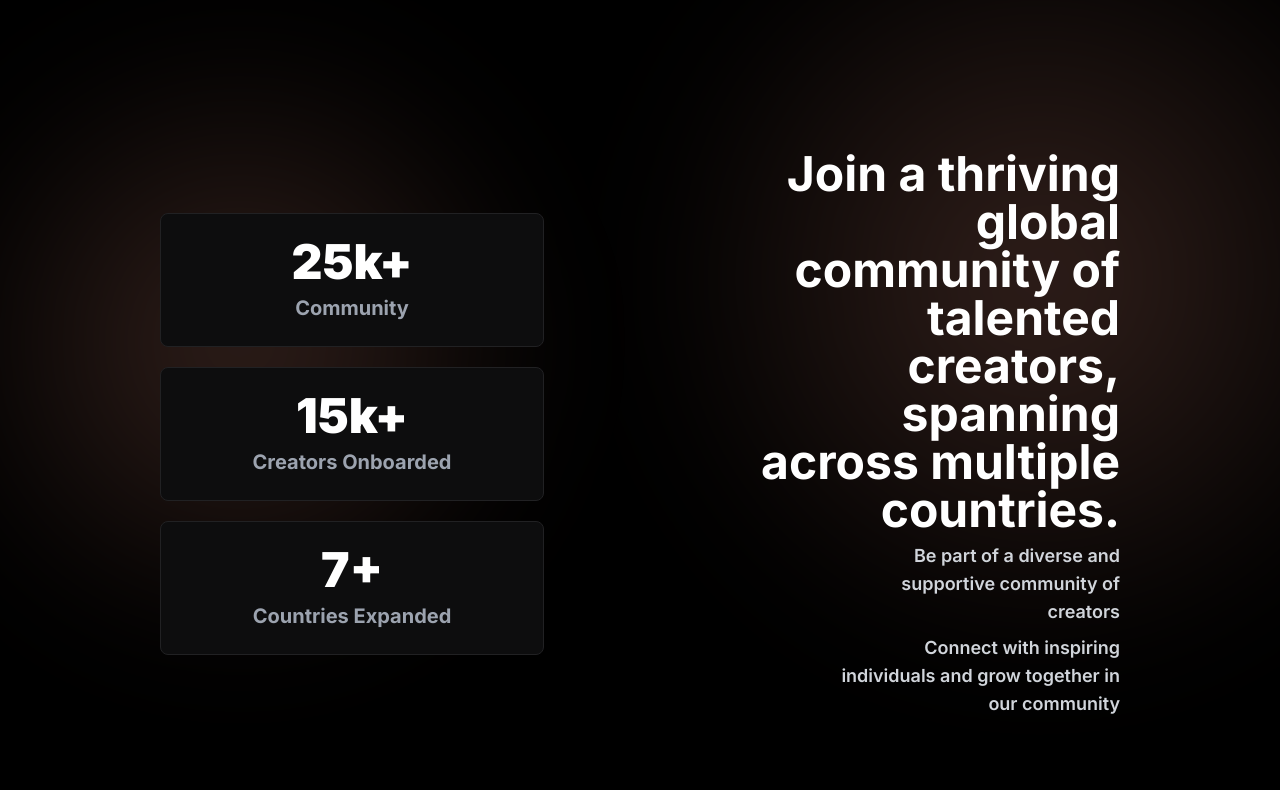
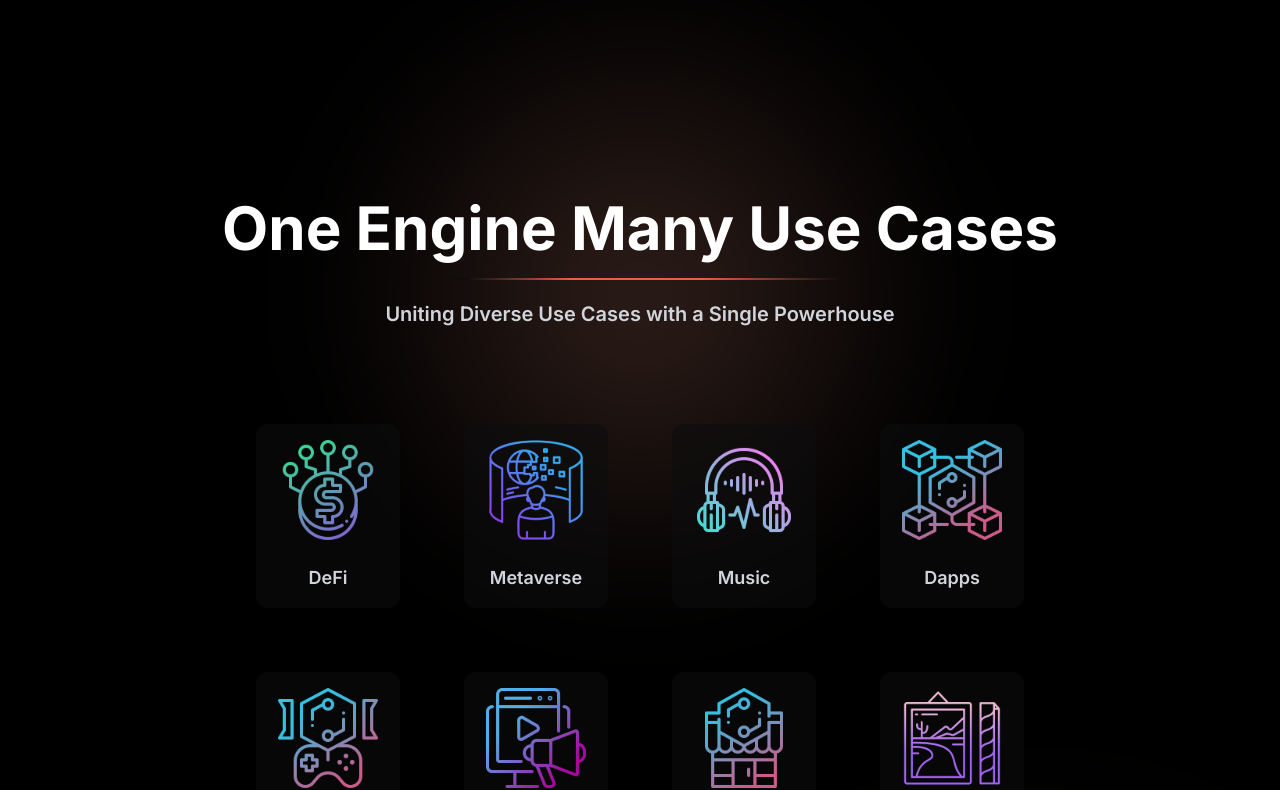
Before and after one commit to create-protocol/createprotocol-latest, a Next.js app: page / in a window 1280 px wide. Shown: the part 2594-3384 px from the top of the page. Built offline with nearby package versions, Linux system fonts and the light colour scheme.

Commit message:
add: engine section

```diff
--- a/src/components/OneEngine.tsx
+++ b/src/components/OneEngine.tsx
@@ -47,14 +47,16 @@ const OneEngine = () => {
           Uniting Diverse Use Cases with a Single Powerhouse
         </p>
       </div>
-      <div className="mx-auto grid w-[90%] grid-cols-2 gap-5 py-6 md:grid-cols-4 lg:grid-cols-8">
+      <div className="mx-auto grid w-[90%] grid-cols-2 gap-6 py-6 md:grid-cols-4 lg:w-3/4 lg:gap-10 lg:py-10 xl:w-3/5 xl:gap-16 xl:py-20">
         {engineData.map((data, index) => (
           <div
             key={index}
-            className="flex flex-col items-center justify-center gap-2"
+            className="flex flex-col items-center justify-center gap-2 rounded-xl bg-[#0D0D0E] bg-opacity-60 p-2 md:gap-4 md:p-4 lg:gap-6"
           >
             <Image src={data.image} alt={data.title} width={100} height={100} />
-            <p className="font-semibold text-gray-300">{data.title}</p>
+            <p className="font-semibold text-gray-300 lg:text-lg">
+              {data.title}
+            </p>
           </div>
         ))}
       </div>
--- a/src/components/Product.tsx
+++ b/src/components/Product.tsx
@@ -75,7 +75,7 @@ const Product = () => {
         </div>
       </div>
       <Developers />
-      {/* <OneEngine /> */}
+      <OneEngine />
       <div className="relative my-6 md:my-12 lg:mx-auto lg:flex lg:w-[90%] lg:items-center lg:justify-between lg:gap-10 xl:w-3/4">
         <div className="mx-auto flex w-3/4 flex-col items-center gap-5 sm:w-1/2 lg:mx-0 lg:w-2/5">
           {cardData.map((item, index) => (
```
